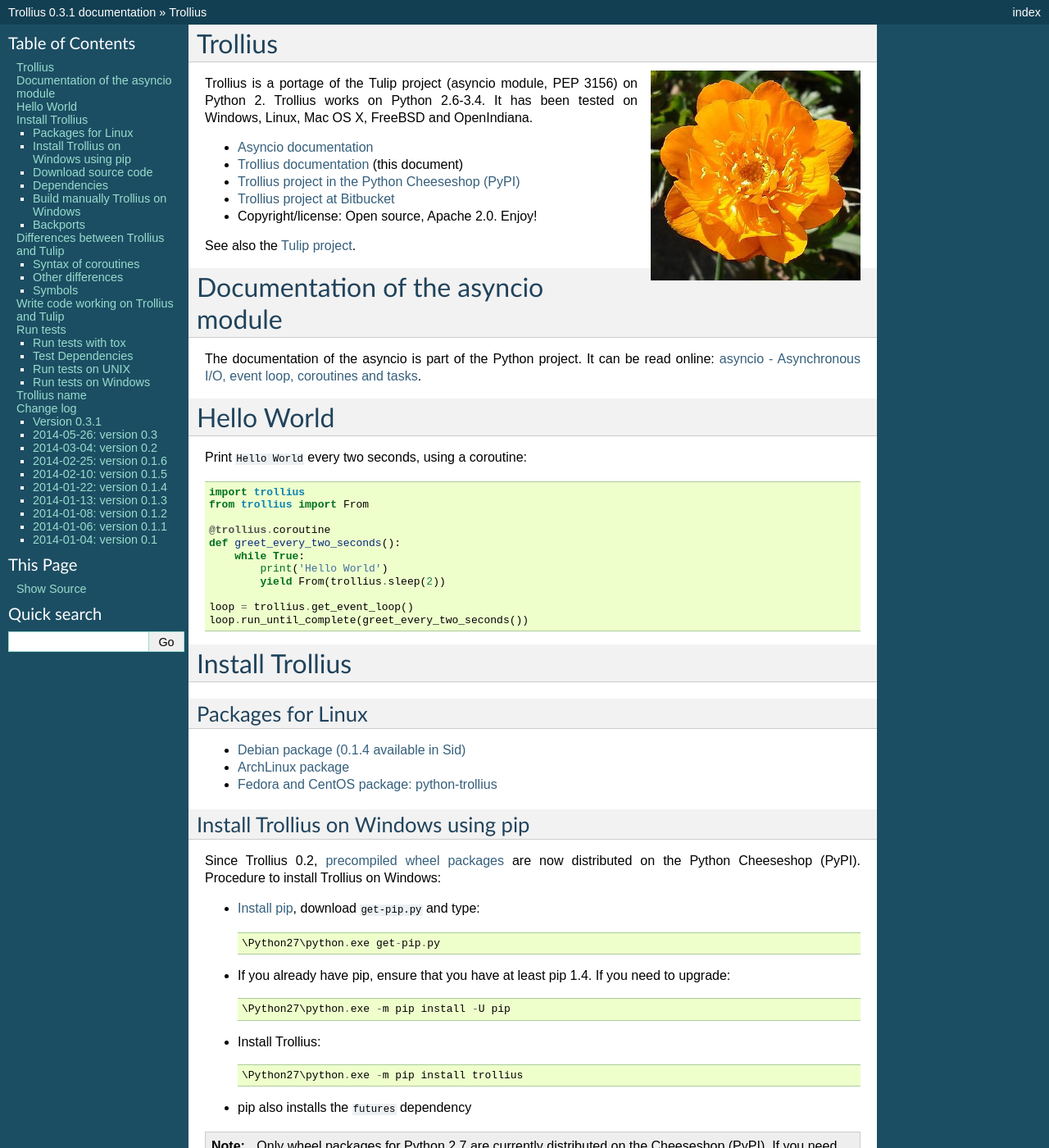
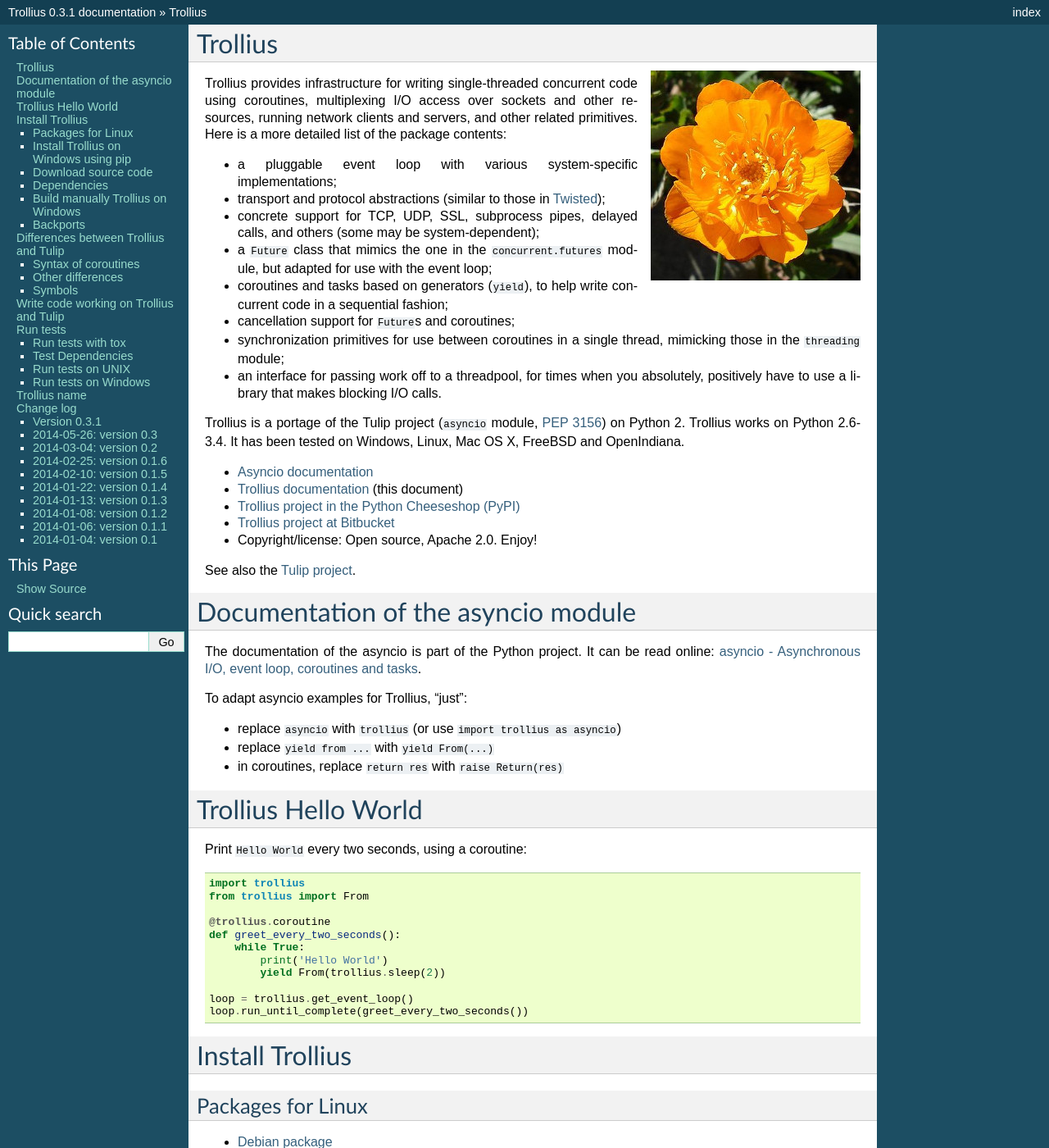
Before and after one commit to openstack-archive/deb-python-trollius, a Sphinx documentation site: the page built from doc/index.rst, in a window 1280 px wide and 1400 px high. Shown: the whole window at 82% size. Built offline with Sphinx 7.4.7, drawn with Linux system fonts in a browser that asks for light colours.

Commit message:
update the doc

```diff
--- a/doc/index.rst
+++ b/doc/index.rst
@@ -6,16 +6,43 @@ Trollius
    :align: right
    :target: http://commons.wikimedia.org/wiki/File:Trollius_altaicus.jpg
 
-Trollius is a portage of the Tulip project (asyncio module, PEP 3156) on Python
-2. Trollius works on Python 2.6-3.4. It has been tested on Windows, Linux,
-Mac OS X, FreeBSD and OpenIndiana.
+Trollius provides infrastructure for writing single-threaded concurrent
+code using coroutines, multiplexing I/O access over sockets and other
+resources, running network clients and servers, and other related primitives.
+Here is a more detailed list of the package contents:
+
+* a pluggable event loop with various system-specific implementations;
+
+* transport and protocol abstractions (similar to those in `Twisted
+  <http://twistedmatrix.com/>`_);
+
+* concrete support for TCP, UDP, SSL, subprocess pipes, delayed calls, and
+  others (some may be system-dependent);
+
+* a ``Future`` class that mimics the one in the ``concurrent.futures`` module,
+  but adapted for use with the event loop;
+
+* coroutines and tasks based on generators (``yield``), to help write
+  concurrent code in a sequential fashion;
+
+* cancellation support for ``Future``\s and coroutines;
+
+* synchronization primitives for use between coroutines in a single thread,
+  mimicking those in the ``threading`` module;
+
+* an interface for passing work off to a threadpool, for times when you
+  absolutely, positively have to use a library that makes blocking I/O calls.
+
+Trollius is a portage of the Tulip project (``asyncio`` module, `PEP 3156
+<http://legacy.python.org/dev/peps/pep-3156/>`_) on Python 2. Trollius works on
+Python 2.6-3.4. It has been tested on Windows, Linux, Mac OS X, FreeBSD and
+OpenIndiana.
 
 * `Asyncio documentation <http://docs.python.org/dev/library/asyncio.html>`_
 * `Trollius documentation <http://trollius.readthedocs.org/>`_ (this document)
 * `Trollius project in the Python Cheeseshop (PyPI)
   <https://pypi.python.org/pypi/trollius>`_
 * `Trollius project at Bitbucket <https://bitbucket.org/enovance/trollius>`_
-
 * Copyright/license: Open source, Apache 2.0. Enjoy!
 
 See also the `Tulip project <http://code.google.com/p/tulip/>`_.
@@ -28,9 +55,16 @@ The documentation of the asyncio is part of the Python project. It can be read
 online: `asyncio - Asynchronous I/O, event loop, coroutines and tasks
 <http://docs.python.org/dev/library/asyncio.html>`_.
 
+To adapt asyncio examples for Trollius, "just":
 
-Hello World
-===========
+* replace ``asyncio`` with ``trollius``
+  (or use ``import trollius as asyncio``)
+* replace ``yield from ...`` with ``yield From(...)``
+* in coroutines, replace ``return res`` with ``raise Return(res)``
+
+
+Trollius Hello World
+====================
 
 Print ``Hello World`` every two seconds, using a coroutine::
 
@@ -53,7 +87,7 @@ Install Trollius
 Packages for Linux
 ------------------
 
-* `Debian package (0.1.4 available in Sid)
+* `Debian package
   <https://packages.debian.org/fr/sid/python-trollius>`_
 * `ArchLinux package
   <https://aur.archlinux.org/packages/python2-trollius/>`_
```
